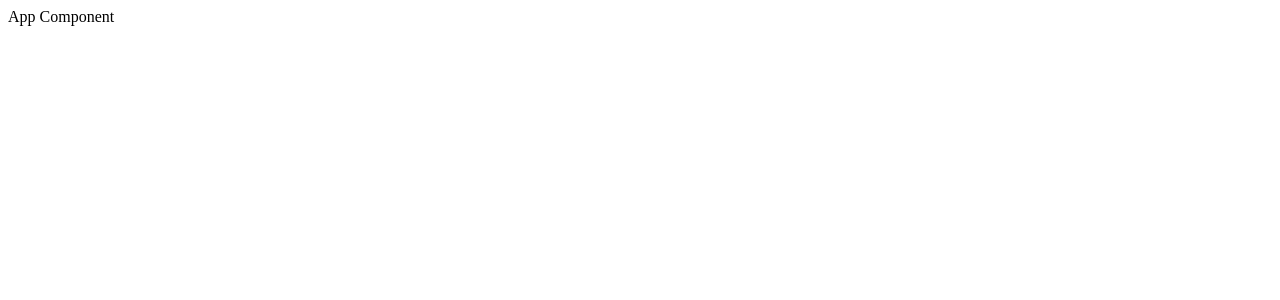
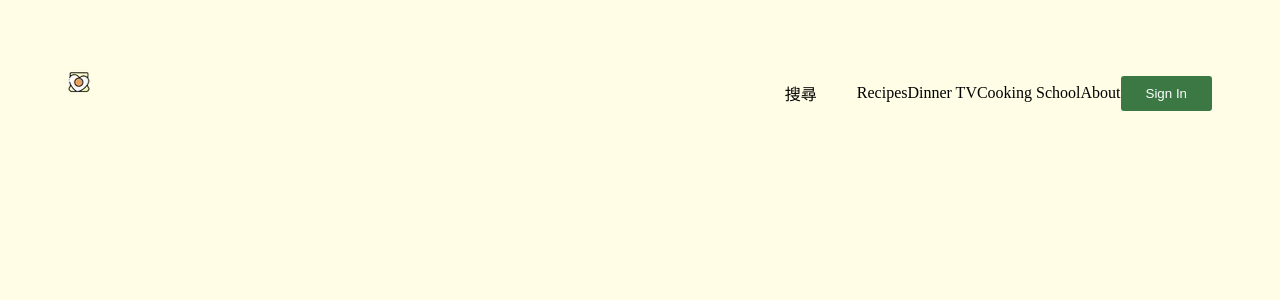
Before and after one commit to RyanClayKao/xuemi_practice_layout_by_react, a React (Vite) app: page / in a window 1280 px wide. Shown: the top 300 px of the page. Built offline with nearby package versions, Linux system fonts and the light colour scheme.

Commit message:
切出上方導覽列的布局位置

```diff
--- a/src/App.jsx
+++ /dev/null
@@ -1,11 +0,0 @@
-
-function App() {
-
-  return (
-    <>
-      App Component
-    </>
-  )
-}
-
-export default App
--- /dev/null
+++ b/src/container/App/App.jsx
@@ -0,0 +1,53 @@
+import Logo from "./logo.png";
+
+
+function App() {
+
+  return (
+    <div>
+      <header style={{
+        padding: 60,
+      }}>
+        <div style={{
+          display: "flex",
+          justifyContent: "space-between",
+        }}>
+          <div>
+            <img src={Logo} alt="Logo" />
+          </div>
+          <div style={{
+            display: "flex",
+            justifyContent: "space-between",
+            alignItems: "center",
+          }}>
+            <div>搜尋</div>
+            <div>
+              <ul style={{
+                display: "flex",
+                listStyle: "none",
+              }}>
+                <li>Recipes</li>
+                <li>Dinner TV</li>
+                <li>Cooking School</li>
+                <li>About</li>
+              </ul>
+            </div>
+            <div>
+              <button style={{
+                color: "white",
+                border: "none",
+                padding: "10px 25px",
+                backgroundColor: "#3B7844",
+                borderRadius: 3,
+                outline: "none",
+                cursor: "pointer",
+              }}>Sign In</button>
+            </div>
+          </div>
+        </div>
+      </header>
+    </div>
+  )
+}
+
+export default App
--- a/src/index.css
+++ b/src/index.css
@@ -0,0 +1,3 @@
+body {
+  background-color: #FFFDE5;
+}
--- a/src/main.jsx
+++ b/src/main.jsx
@@ -1,6 +1,6 @@
 import { StrictMode } from 'react'
 import { createRoot } from 'react-dom/client'
-import App from './App.jsx'
+import App from './container/App/App.jsx'
 import './index.css'
 
 createRoot(document.getElementById('root')).render(
```
Also changed, not shown: src/container/App/logo.png (added).
